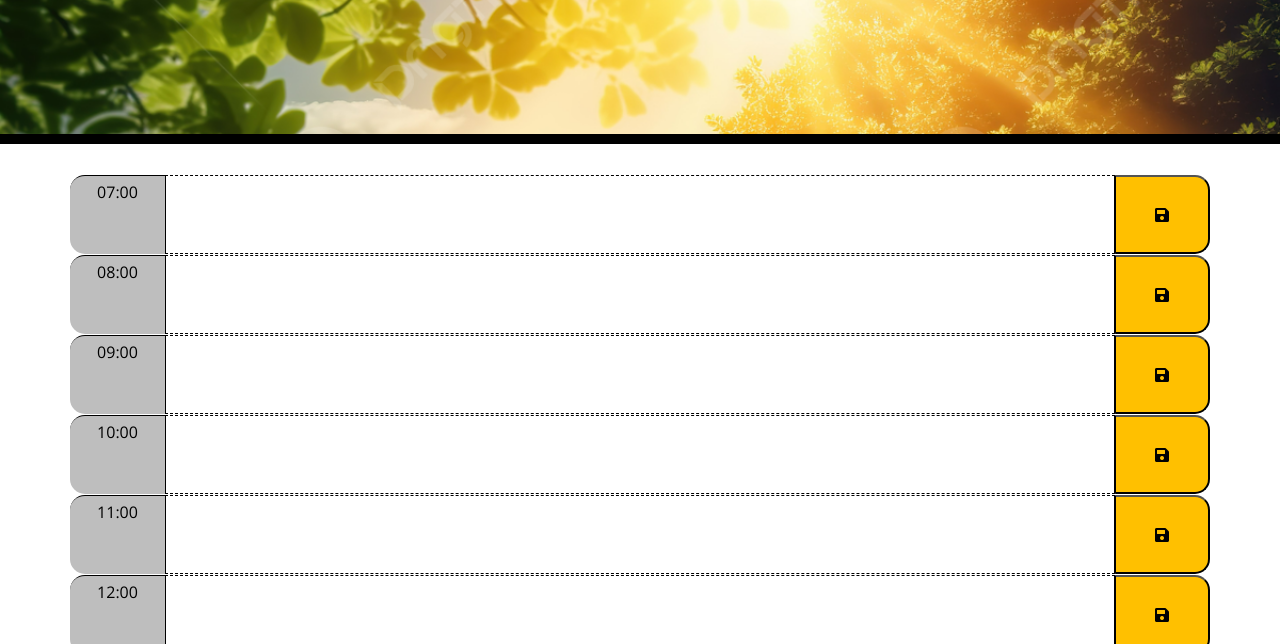
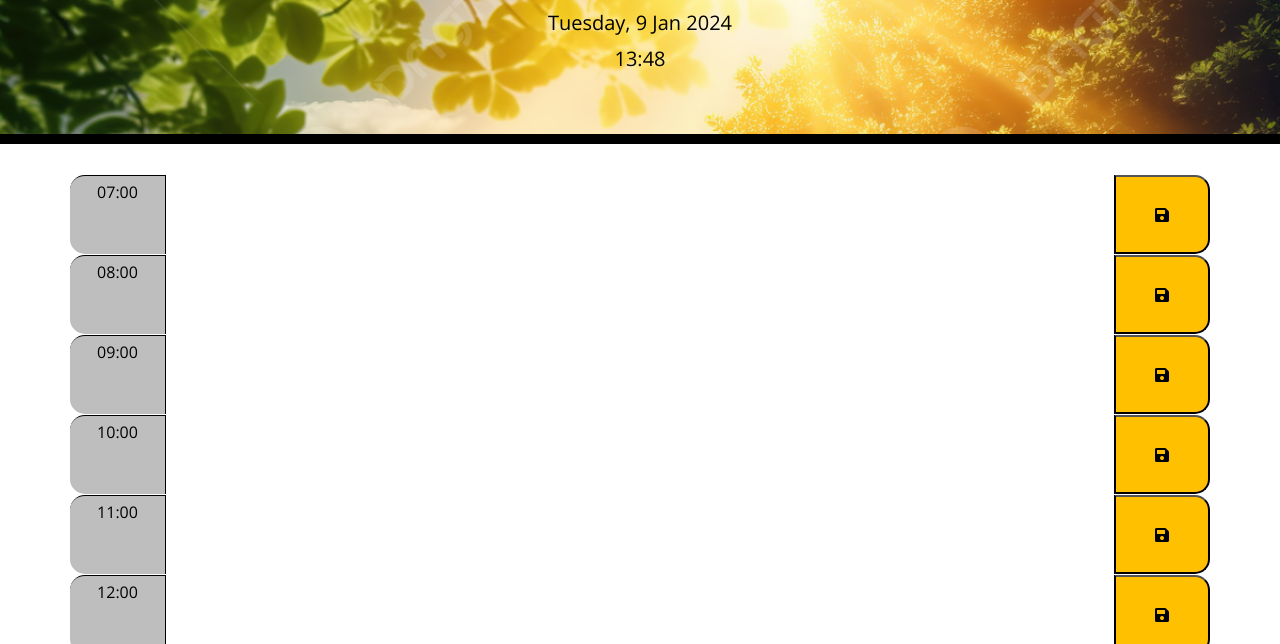
Before and after one commit to Lianna87/Lianna-Calendar-App, a plain HTML site: page index.html in a window 1280 px wide. Shown: the part 156-800 px from the top of the page. Drawn offline with nearby package versions, Linux system fonts and the light colour scheme.

Commit message:
added current time and date to top of page

```diff
--- a/assets/css/style.css
+++ b/assets/css/style.css
@@ -6,7 +6,7 @@ body {
 
 textarea {
   background: transparent;
-  border: 1px dashed black;
+  border: none;
   resize: none;
   color: #000000;
   border-left: 1px solid black;
--- a/assets/js/logic.js
+++ b/assets/js/logic.js
@@ -0,0 +1,9 @@
+// display current date and time
+
+// $("#currentDay").text(moment().format('dddd, Do MMMM YYYY'));
+
+const date = dayjs().format("dddd, D MMM YYYY");
+$("#currentDay").text(date);
+
+const time = dayjs().format("HH:mm");
+$("#currentTime").text(time);
--- a/index.html
+++ b/index.html
@@ -29,6 +29,7 @@
         <h1 class="display-3">Work Day Scheduler</h1>
         <p class="lead">A simple calendar app for scheduling your work day</p>
         <p id="currentDay" class="lead"></p>
+        <p id="currentTime" class="lead"></p>
       </div>
     </div>
   </section>
@@ -117,6 +118,8 @@
 
   <script src="https://cdnjs.cloudflare.com/ajax/libs/jquery/3.2.1/jquery.min.js"></script>
   <script src="https://cdn.jsdelivr.net/npm/dayjs@1/dayjs.min.js"></script>
+  <script src="https://cdnjs.cloudflare.com/ajax/libs/moment.js/2.24.0/moment.min.js"></script>
+  <script src="./assets/js/logic.js"></script>
 </body>
 
 </html>
```
Also changed, not shown: images/05-third-party-apis-homework-demo.gif (added).
